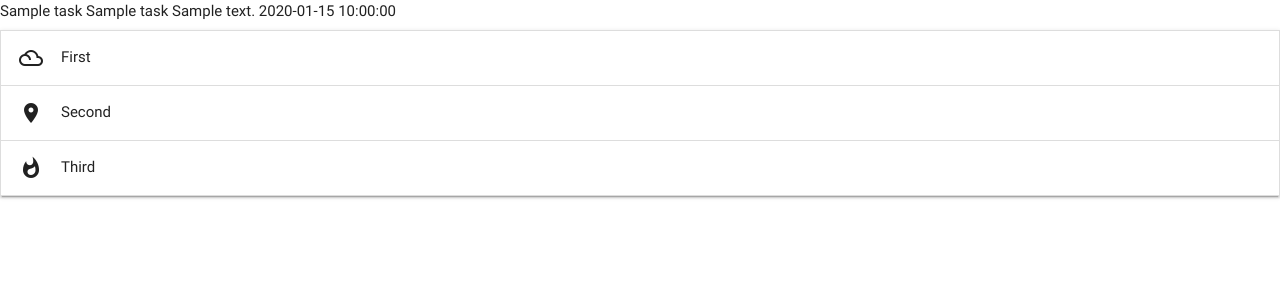
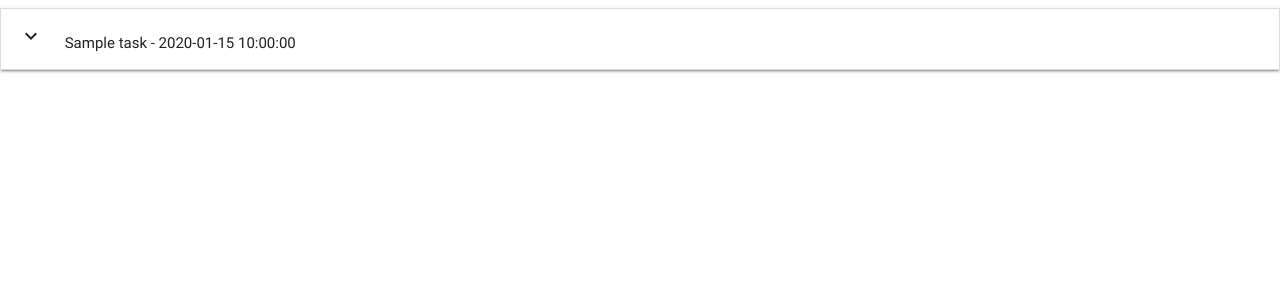
Before and after one commit to jfsystemsuk/task_manager, a Flask app: page / in a window 1280 px wide. Shown: the top 300 px of the page. Run offline with Flask 2, Linux system fonts and the light colour scheme; a database or web service that is not in the repository returns one stand-in record (values such as "Sample title"); some libraries are stand-ins or nearby versions.

Commit message:
app.py updated

```diff
--- a/app.py
+++ b/app.py
@@ -5,7 +5,7 @@ from bson.objectid import ObjectId
 
 app = Flask(__name__)
 app.config["MONGO_DBNAME"] = 'task_manager'
-app.config["MONGO_URI"] = os.getenv('MONGO_URI', 'mongodb://localhost')
+app.config["MONGO_URI"] = 'mongodb+srv://root:r00tUser@cluster0-y0jyu.mongodb.net/task_manager?retryWrites=true&w=majority'
 
 mongo = PyMongo(app)
 
@@ -16,6 +16,11 @@ def get_tasks():
     return render_template("tasks.html", tasks=mongo.db.tasks.find())
 
 
+@app.route('/add_task')
+def add_task():
+    return render_template('addtask.html')
+
+
 if __name__ == '__main__':
     app.run(host=os.environ.get('IP'),
             port=int(os.environ.get('PORT')),
--- a/templates/base.html
+++ b/templates/base.html
@@ -7,15 +7,27 @@
 </head>
 
 <body>
-    {% block content %}
-    {% endblock %}
+    {% block content %} {% endblock %}
 
     <script src="https://cdnjs.cloudflare.com/ajax/libs/jquery/3.2.1/jquery.min.js"></script>
     <script src="https://cdnjs.cloudflare.com/ajax/libs/materialize/0.100.2/js/materialize.min.js"></script>
     <script type="text/javascript">
         $(document).ready(function() {
             $('.collapsible').collapsible();
-        })
+        });
+
+        $('.datepicker').pickadate({
+            selectMonths: true, // Creates a dropdown to control month
+            selectYears: 15, // Creates a dropdown of 15 years to control year,
+            today: 'Today',
+            clear: 'Clear',
+            close: 'Ok',
+            closeOnSelect: false // Close upon selecting a date,
+        });
+    </script>
+    <script>
+    document.getElementById("matfix").addEventListener("click", function(e) e.stopPropagation();
+        });
     </script>
 </body>
 
--- a/templates/tasks.html
+++ b/templates/tasks.html
@@ -1,25 +1,20 @@
 {% extends 'base.html' %}
 {% block content %}
-    {% for task in tasks %}
-        {{task.task_name}}
-        {{task.category_name}}
-        {{task.task_description}}
-        {{task.is_urgent}}
-        {{task.due_date}}
-    {% endfor %}
+    <ul class="collapsible" data-collapsible="accordion">
+        {% for task in tasks %}
+        <li>
+            <div class="collapsible-header">
 
-    <ul class="collapsible" data-collapsible="accordion">
-        <li>
-            <div class="collapsible-header"><i class="material-icons">filter_drama</i>First</div>
-            <div class="collapsible-body"><span>Lorem ipsum dolor sit amet.</span></div>
+                <div class=" task_header col s9">
+                    <i class="material-icons">expand_more</i> {{task.task_name}} - {{task.due_date}}
+                </div>
+            </div>
+            <div class="collapsible-body">
+                <span>
+                    {{task.task_description}}
+                </span>
+            </div>
         </li>
-        <li>
-            <div class="collapsible-header"><i class="material-icons">place</i>Second</div>
-            <div class="collapsible-body"><span>Lorem ipsum dolor sit amet.</span></div>
-        </li>
-        <li>
-            <div class="collapsible-header"><i class="material-icons">whatshot</i>Third</div>
-            <div class="collapsible-body"><span>Lorem ipsum dolor sit amet.</span></div>
-        </li>
+        {% endfor %}
     </ul>
 {% endblock %}
```
Also changed, not shown: templates/addtask.html (added, +38 -0 lines).
